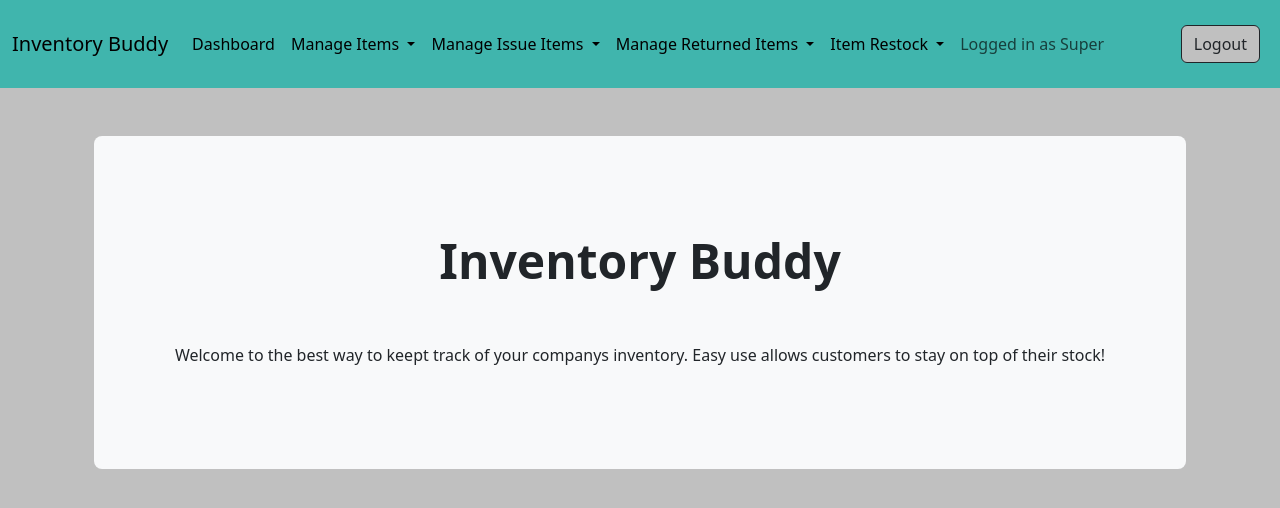
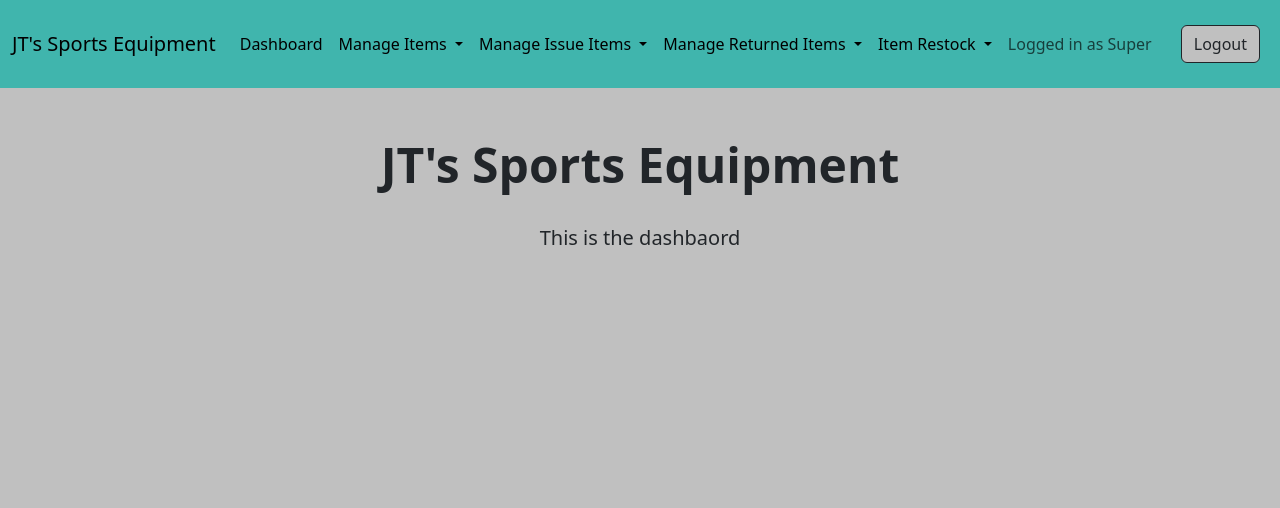
Before and after one commit to jtierman26/django_inventory_project, a Django app: page / in a window 1280 px wide. Shown: the top 508 px of the page. Run offline with Django 5.2, Linux system fonts and the light colour scheme; a user stored in the database is signed in; some libraries are stand-ins or nearby versions.

Commit message:
final upload

```diff
--- a/django_inventory_project/settings.py
+++ b/django_inventory_project/settings.py
@@ -42,6 +42,7 @@ INSTALLED_APPS = [
     'store',
     'users',
     'widget_tweaks',
+    'chartjs',
 ]
 
 MIDDLEWARE = [
--- a/templates/base.html
+++ b/templates/base.html
@@ -1,6 +1,6 @@
 <!--  parts of this code were obtained and modified to the programs needs from
-[1]“Build an Inventory Management System with Python and Django - Overview,”
-www.youtube.com. https://www.youtube.com/watch?v=axGWgK2ep4Q&list=PLWwo7xJYACuQ2tVSIzAarcUvNlR3oTk-w&index=1 (accessed Mar. 30, 2024).  -->
+[1]“Build an Inventory Management System with Python and Django - Overview,” www.youtube.com.
+https://www.youtube.com/watch?v=axGWgK2ep4Q&list=PLWwo7xJYACuQ2tVSIzAarcUvNlR3oTk-w&index=1 (accessed Mar. 30, 2024).  -->
 
 <!doctype html>
 <html lang="en">
@@ -20,15 +20,17 @@ www.youtube.com. https://www.youtube.com/watch?v=axGWgK2ep4Q&list=PLWwo7xJYACuQ2
     <script src="https://cdn.jsdelivr.net/npm/bootstrap@5.2.3/dist/js/bootstrap.min.js"
         integrity="sha384-cuYeSxntonz0PPNlHhBs68uyIAVpIIOZZ5JqeqvYYIcEL727kskC66kF92t6Xl2V" crossorigin="anonymous"></script>
 
+    <!-- Chart Link -->
+    <script src="https://cdn.jsdelivr.net/npm/chart.js"></script>
 
-    <title>Inventory Login Page</title>
+    <title>Login Page</title>
 </head>
 
 <body style="background-color: #C0C0C0">
     <!--NAV-BAR -->
     <nav class="navbar navbar-light navbar-expand-lg py-4" style="background-color: #40B5AD;">
         <div class="container-fluid">
-          <a class="navbar-brand" href="#">Inventory Buddy</a>
+          <a class="navbar-brand" href="#">JT's Sports Equipment</a>
           <button class="navbar-toggler" type="button" data-bs-toggle="collapse" data-bs-target="#navbarSupportedContent" aria-controls="navbarSupportedContent"
             aria-expanded="false" aria-label="Toggle navigation">
             <span class="navbar-toggler-icon"></span>
@@ -82,12 +84,6 @@ www.youtube.com. https://www.youtube.com/watch?v=axGWgK2ep4Q&list=PLWwo7xJYACuQ2
                 <a class="nav-link" href='#'>Logged in as {{request.user.username}}</a>
               </li>
             </ul>
-        <!-- should I add a search bar? -->
-        <!--    <form class="d-flex" role="search">
-                    <input class="form-control me-2" type="search" placeholder="Search" aria-label="Search">
-                    <button class="btn btn-outline-success" type="submit">Search</button>
-                </form>
-            -->
             <a href="{% url 'logout' %}" class="btn me-2 btn-md active" style="background-color:#C0C0C0">Logout</a>
           </div>
         </div>
--- a/templates/dashboard/dashboard.html
+++ b/templates/dashboard/dashboard.html
@@ -1,28 +1,20 @@
 <!--  parts of this code were obtained and modified to the programs needs from
-[1]“Build an Inventory Management System with Python and Django - Overview,”
-www.youtube.com. https://www.youtube.com/watch?v=axGWgK2ep4Q&list=PLWwo7xJYACuQ2tVSIzAarcUvNlR3oTk-w&index=1 (accessed Mar. 30, 2024).  -->
+[1]“Build an Inventory Management System with Python and Django - Overview,” www.youtube.com
+https://www.youtube.com/watch?v=axGWgK2ep4Q&list=PLWwo7xJYACuQ2tVSIzAarcUvNlR3oTk-w&index=1 (accessed Mar. 30, 2024).  -->
 
 
 {% extends 'base.html' %}
 
 {% block content %}
 
-<section class="container mt-5">
-    <div class="p-5 mb-4 bg-light rounded-3">
-        <div class="container-fluid py-5">
-            <h1 class="display-5 fw-bold text-center">Inventory Buddy</h1>
-            <br>
-            <!-- <img src='images/two.png' alt='inventory image'> -->
-            <!-- Graph code not working -->
-            <br>
-            <h6 class='container text-center'> Welcome to the best way to keept track of your companys inventory.
-                Easy use allows customers to stay on top of their stock!
-            </h6>
+<div class="container mt-5">
+    <h1 class="display-5 fw-bold text-center">JT's Sports Equipment</h1>
+    <br>
 
+    <!-- <img src="./images/AdrianSeal.png" alt="Description of the image"></img> -->
+    <!-- Removed code to try and connect chart-->
 
-
-        </div>
-    </div>
-</section>
+    <h5 class="text-center"> This is the dashbaord </h5>
+</div>
 
 {% endblock content %}
--- a/templates/store/all_items.html
+++ b/templates/store/all_items.html
@@ -18,8 +18,8 @@ www.youtube.com. https://www.youtube.com/watch?v=axGWgK2ep4Q&list=PLWwo7xJYACuQ2
                     <th scope="col">Creator</th>
                     <th scope="col">Date Created</th>
                     <th scope="col">Original Amount</th>
-                    <th scope="col">Action</th>
-                    <th scope='col'>Delete</th>
+                    <th scope="col">Update</th>
+                    <th scope='col'>Delete Item</th>
                 </tr>
             </thead>
             <tbody>
--- a/templates/users/login.html
+++ b/templates/users/login.html
@@ -27,10 +27,10 @@
     <div class="container col-xl-10 col-xxl-8 px-4 py-5">
         <div class="row align-items-center g-lg-5 py-5">
             <div class="col-lg-7 text-center text-lg-start">
-                <h1 class="display-4 fw-bold 1h-1 mb-3">Welcome to Inventory Buddy!</h1>
+                <h1 class="display-4 fw-bold 1h-1 mb-3">Welcome to JT's Sports Equipment!</h1>
                 <p class="col-lg-10 fs-4">
                     Please sign in for an easy and efficent way to manage
-                    your companys inventory!
+                    our companys inventory!
                 </p>
             </div>
             <div class="col-md-10 mx-auto col-lg-5">
```
Also changed, not shown: store/models.py (+4 -4 lines), store/views.py (+9 -7 lines), templates/store/delete_item.html (+8 -5 lines), templates/store/issue_history.html (+8 -6 lines), templates/store/restock_history.html (+5 -6 lines), templates/store/return_history.html (+4 -6 lines), db.sqlite3, images/AdrianSeal.png (added), store/migrations/0007_alter_itemissue_issued_by_alter_itemissue_item.py (added), store/migrations/0008_alter_item_creator.py (added).
